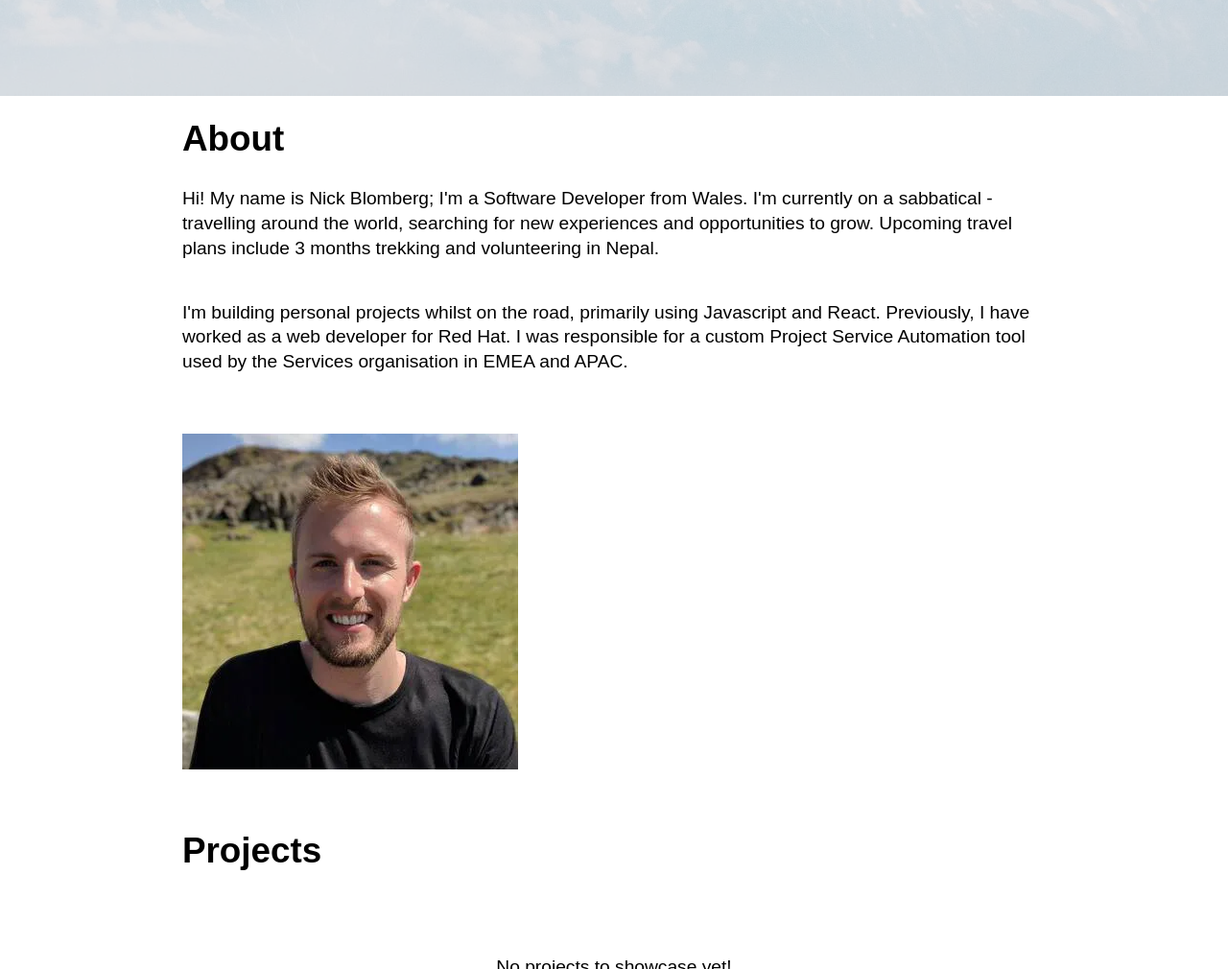
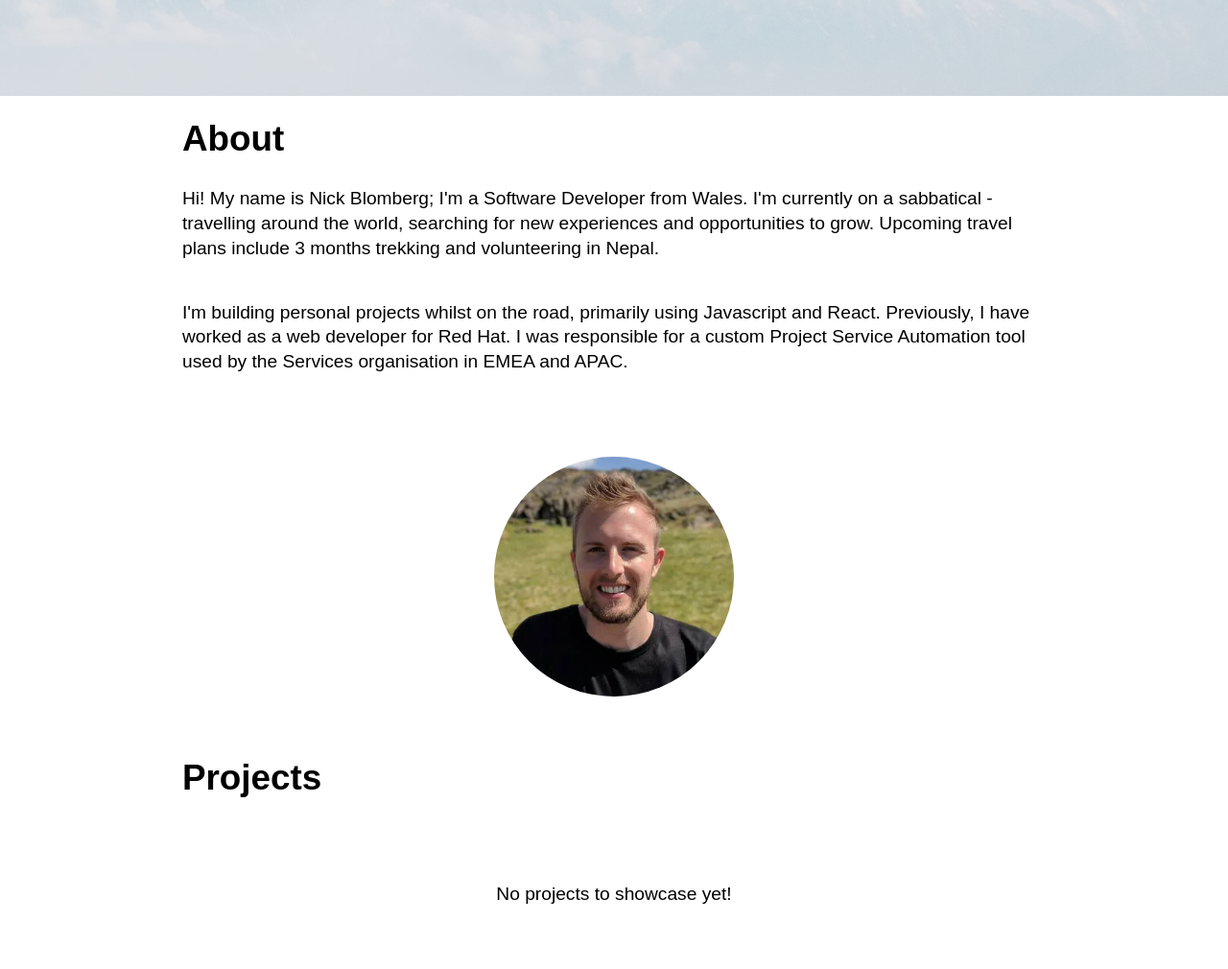
Before and after one commit to NickBlomberg/nickblomberg.com, a website: page index.html in a window 1280 px wide. Shown: the part 700-1710 px from the top of the page at 96% size. Drawn offline with nearby package versions, Linux system fonts and the light colour scheme; files that its build step writes are made by us from their sources.

Commit message:
Add about sass file

```diff
--- a/sass/main.scss
+++ b/sass/main.scss
@@ -2,3 +2,4 @@
 @import './layout';
 @import './components';
 @import './sections/header.scss';
+@import './sections/about.scss';
--- /dev/null
+++ b/sass/sections/about.scss
@@ -0,0 +1,16 @@
+section#about {
+    .container {
+        display: flex;
+        flex-direction: column;
+    }
+
+    picture {
+        align-self: center;
+
+        img {
+            border-radius: 50%;
+            margin: 1.5rem 0 0 0;
+            max-width: 250px;
+        }
+    }
+}
```
